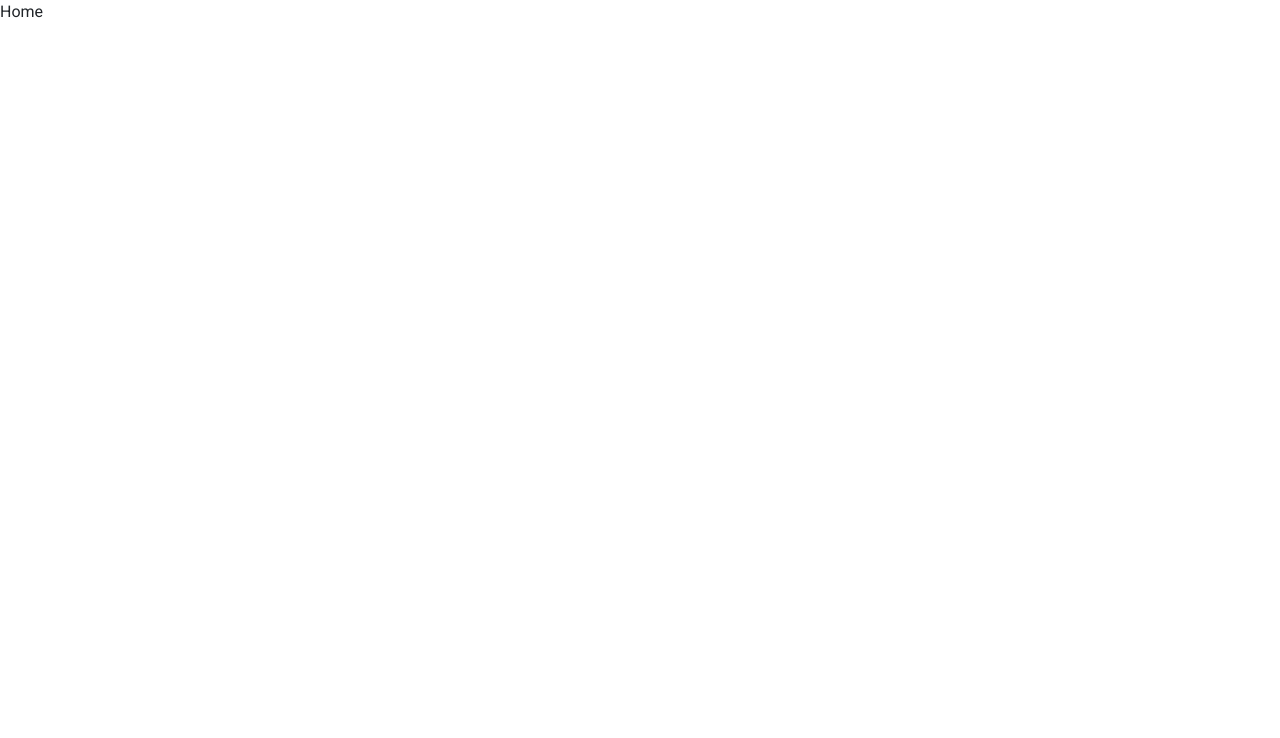
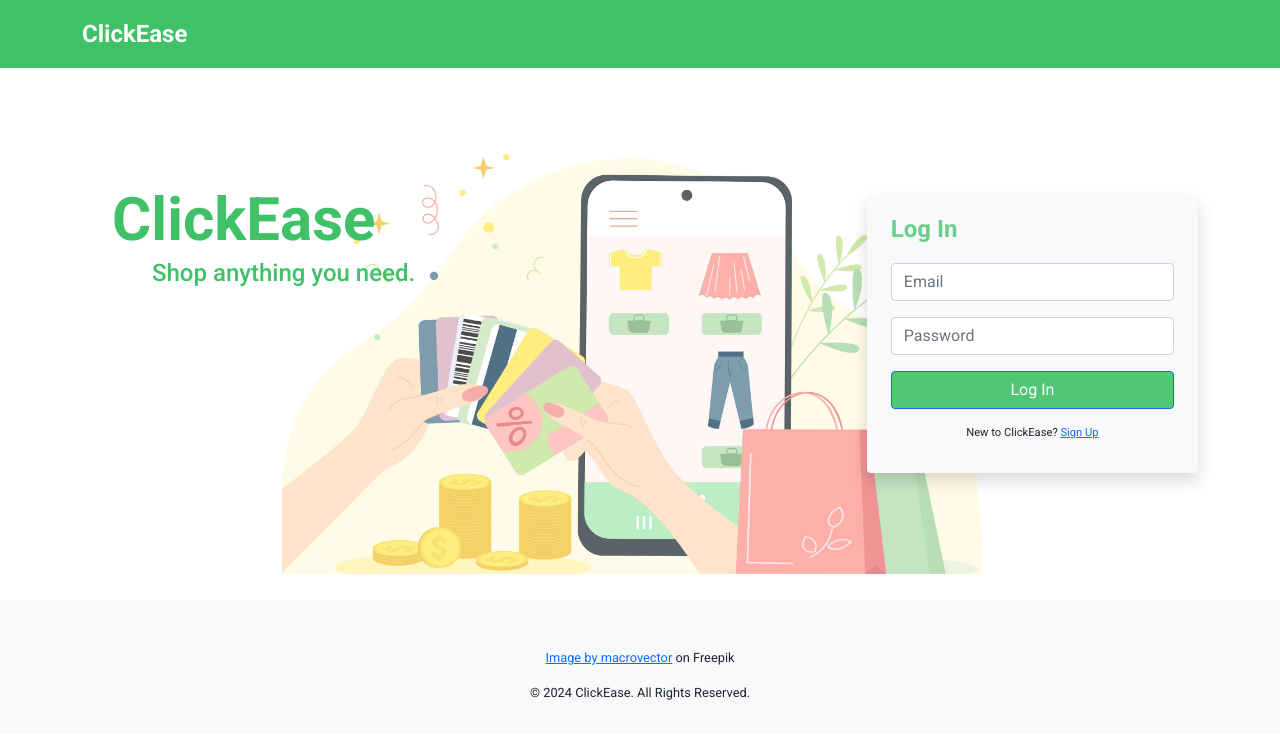
Before and after one commit to arkadx13/ClickEase, a React (Create React App) app: page / in a window 1280 px wide. Shown: the top 738 px of the page. Built offline with nearby package versions, Linux system fonts and the light colour scheme.

Commit message:
built authentication: Sign up and Log In

```diff
--- a/package.json
+++ b/package.json
@@ -8,6 +8,7 @@
     "@testing-library/user-event": "^13.5.0",
     "axios": "^1.6.8",
     "bootstrap": "^5.3.3",
+    "firebase": "^10.11.0",
     "openai": "^4.38.1",
     "react": "^18.2.0",
     "react-bootstrap": "^2.10.2",
--- a/src/components/LogIn.js
+++ b/src/components/LogIn.js
@@ -1,38 +1,59 @@
 import { useState } from "react";
 import { Button, Form } from "react-bootstrap";
 import { validate } from "../utils/validateForm";
+import { signInWithEmailAndPassword } from "firebase/auth";
+import { auth } from "../utils/firebase";
 
 const LogIn = () => {
 	const [errors, setErrors] = useState({});
 
 	const handleSubmit = (event) => {
+		event.preventDefault();
+
 		const { email, password } = event.target.elements;
+		const userEmail = email.value.trim();
+		const userPassword = password.value;
 
-		const formErrors = validate(
+		// validate form inputs
+		const formValidated = validate(
+			"Log In",
 			null,
 			null,
-			email.value.trim(),
-			password.value,
+			userEmail,
+			userPassword,
 			null
 		);
+		console.log("Login formValidated", formValidated);
 
-		if (formErrors === true) {
-			// Submit the form
-			alert("form submitted");
+		if (formValidated === true) {
+			// Submit the form and Log In
+			signInWithEmailAndPassword(auth, userEmail, userPassword)
+				.then((userCredential) => {
+					// Signed in
+					const user = userCredential.user;
+					console.log(user);
+				})
+				.catch((error) => {
+					const errorCode = error.code;
+					const errorMessage = error.message;
+					setErrors({
+						logInError: errorMessage,
+					});
+				});
+			alert("Logging In");
 		} else {
 			//there are errors
-			event.preventDefault();
-			setErrors(formErrors);
+			setErrors(formValidated);
 			return;
 		}
-		console.log("errorObject", errors);
 	};
 	return (
 		<Form
 			className="bg-light py-3 px-4 d-flex flex-column rounded shadow m-auto z-index-3"
 			style={{
+				minWidth: "320px",
+				width: "350px",
 				maxWidth: "350px",
-				minWidth: "320px",
 				minheight: "270px",
 				zIndex: "3",
 			}}
@@ -63,6 +84,14 @@ const LogIn = () => {
 					</p>
 				)}
 			</Form.Group>
+			{errors["logInError"] && (
+				<p
+					style={{ fontSize: "0.8em" }}
+					className="text-danger text-center"
+				>
+					{errors["logInError"]}
+				</p>
+			)}
 			<Button
 				style={{ backgroundColor: "#51C776" }}
 				className="mb-3"
--- a/src/components/SignUp.js
+++ b/src/components/SignUp.js
@@ -1,44 +1,64 @@
 import { useState } from "react";
 import { Col, Button, Form, Row } from "react-bootstrap";
 import { validate } from "../utils/validateForm";
+import { createUserWithEmailAndPassword } from "firebase/auth";
+import { auth } from "../utils/firebase";
 
 const SignUp = () => {
 	const [errors, setErrors] = useState({});
 
 	const handleSubmit = (event) => {
 		event.preventDefault();
+
 		const { first_name, last_name, email, password, confirm_password } =
 			event.target.elements;
-		console.log("event.target.elements", event.target.elements);
-		console.log(first_name.value);
-		console.log(last_name.value);
-		console.log(email.value);
-		console.log(password.value);
-		console.log(confirm_password.value);
+		const userEmail = email.value.trim();
+		const userPassword = password.value.trim();
 
-		const formErrors = validate(
+		// validate form inputs
+		const formValidated = validate(
+			"Sign Up",
 			first_name.value.trim(),
 			last_name.value.trim(),
-			email.value.trim(),
-			password.value,
+			userEmail,
+			userPassword,
 			confirm_password.value
 		);
 
-		if (formErrors === true) {
-			// Submit the form
-			alert("form submitted");
+		if (formValidated === true) {
+			// Submit the form && create new user
+			createUserWithEmailAndPassword(auth, userEmail, userPassword)
+				.then((userCredential) => {
+					// Signed up
+					const user = userCredential.user;
+					console.log(user);
+				})
+				.catch((error) => {
+					const errorCode = error.code;
+					const errorMessage = error.message;
+					// set Sign Up error
+					setErrors({
+						signUpError: errorMessage,
+					});
+				});
+
+			alert("Signing up");
 		} else {
 			//there are errors
-			setErrors(formErrors);
+			setErrors(formValidated);
 			return;
 		}
-		console.log("errorObject", errors);
 	};
 
 	return (
 		<Form
 			className="bg-light p-4 d-flex flex-column rounded shadow m-auto"
-			style={{ maxWidth: "350px", minHeight: "343px", zIndex: "3" }}
+			style={{
+				maxWidth: "350px",
+				minWidth: "320px",
+				minHeight: "343px",
+				zIndex: "3",
+			}}
 			onSubmit={handleSubmit}
 		>
 			<div style={{ color: "#6BCF8B" }} className="mb-3 fw-bold fs-4">
@@ -105,6 +125,14 @@ const SignUp = () => {
 					</p>
 				)}
 			</Form.Group>
+			{errors["signUpError"] && (
+				<p
+					style={{ fontSize: "0.8em" }}
+					className="text-danger text-center"
+				>
+					{errors["signUpError"]}
+				</p>
+			)}
 			<Button
 				style={{ backgroundColor: "#51C776" }}
 				className="mb-3"
@@ -113,7 +141,7 @@ const SignUp = () => {
 				Sign Up
 			</Button>
 			<p style={{ fontSize: "0.7rem" }} className="text-center">
-				Already registered? <a href="/login">Log In</a>
+				Already registered? <a href="/">Log In</a>
 			</p>
 		</Form>
 	);
--- /dev/null
+++ b/src/utils/firebase.js
@@ -0,0 +1,25 @@
+// Import the functions you need from the SDKs you need
+import { initializeApp } from "firebase/app";
+import { getAnalytics } from "firebase/analytics";
+// TODO: Add SDKs for Firebase products that you want to use
+// https://firebase.google.com/docs/web/setup#available-libraries
+import { getAuth } from "firebase/auth";
+
+// Your web app's Firebase configuration
+// For Firebase JS SDK v7.20.0 and later, measurementId is optional
+const firebaseConfig = {
+	apiKey: "AIzaSyADPn0YjYsO0EiVOoSLWI7jnD6bTGHlUXM",
+	authDomain: "clickease-e8cdb.firebaseapp.com",
+	projectId: "clickease-e8cdb",
+	storageBucket: "clickease-e8cdb.appspot.com",
+	messagingSenderId: "64185852089",
+	appId: "1:64185852089:web:1584e05c17a4dc03a43b68",
+	measurementId: "G-8J4YTLM1DZ",
+};
+
+// Initialize Firebase
+const app = initializeApp(firebaseConfig);
+const analytics = getAnalytics(app);
+
+// firebase authentication
+export const auth = getAuth();
--- a/src/utils/validateForm.js
+++ b/src/utils/validateForm.js
@@ -1,4 +1,5 @@
 export const validate = (
+	formType,
 	firstName,
 	lastName,
 	email,
@@ -7,6 +8,7 @@ export const validate = (
 ) => {
 	let formErrors = {};
 
+	if (formType === "Sign Up") {
 		// first name
 		if (!firstName) {
 			formErrors["first_name"] = "First name is not valid";
@@ -27,7 +29,9 @@ export const validate = (
 
 		// password
 		const isPasswordValid =
-		/^(?=.*\d)(?=.*[a-z])(?=.*[A-Z])(?=.*[a-zA-Z]).{8,}$/.test(password);
+			/^(?=.*\d)(?=.*[a-z])(?=.*[A-Z])(?=.*[a-zA-Z]).{8,}$/.test(
+				password
+			);
 		if (!isPasswordValid) {
 			formErrors["password"] =
 				"Password must be at least 8 characters. Must contain at least 1 uppercase letter, 1 lowercase letter, and 1 number";
@@ -43,6 +47,25 @@ export const validate = (
 				}
 			}
 		}
+	} else if (formType === "Log In") {
+		// email
+		if (
+			/^([a-zA-Z0-9._%-]+@[a-zA-Z0-9.-]+\.[a-zA-Z]{2,})$/.test(email) ===
+			false
+		) {
+			formErrors["email"] = "Email is not valid";
+		}
+
+		// password
+		const isPasswordValid =
+			/^(?=.*\d)(?=.*[a-z])(?=.*[A-Z])(?=.*[a-zA-Z]).{8,}$/.test(
+				password
+			);
+		if (!isPasswordValid) {
+			formErrors["password"] =
+				"Password must be at least 8 characters. Must contain at least 1 uppercase letter, 1 lowercase letter, and 1 number";
+		}
+	}
 
 	if (Object.keys(formErrors).length > 0) {
 		return formErrors;
```
Also changed, not shown: src/App.js (+8 -2 lines), firebase.json (added), 2 other files (tests, documents, lock files or other folders). Lines whose indentation alone changed are shown as unchanged.
